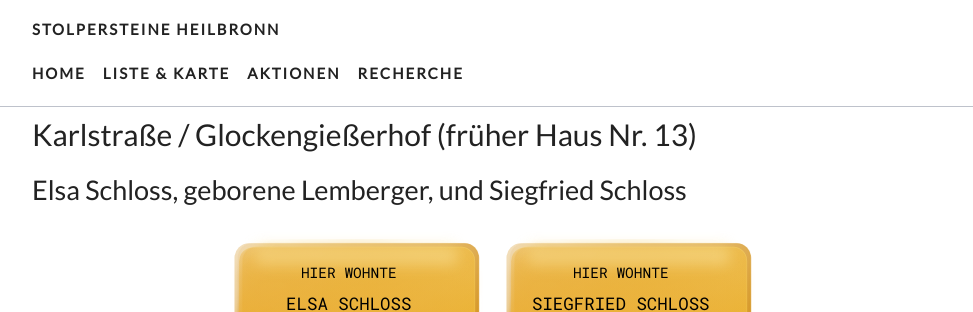
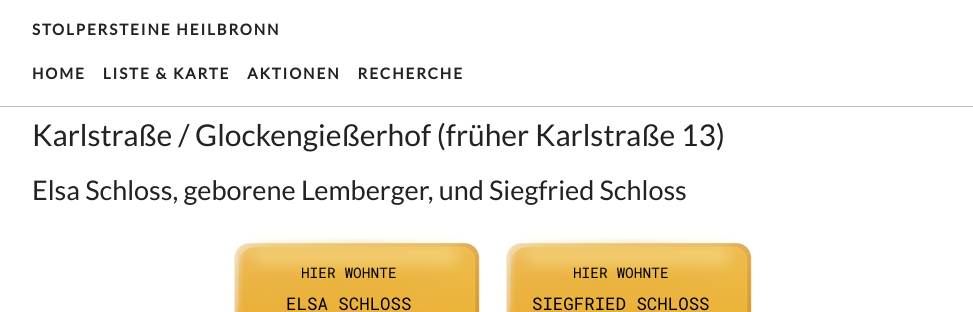
Before and after one commit to opendata-heilbronn/stolpersteine, a Jekyll site: the page built from _list/karlstr-13.md, in a window 1280 px wide and 900 px high. Shown: the top 312 px of the window, without its empty margins (148-1121 px from the left). Built offline with Jekyll 4.4.1, drawn with Linux system fonts in a browser that asks for light colours; nearby versions of some CDN libraries; some web fonts are replaced.

Commit message:
Updated Karlstr 13

```diff
--- a/_list/karlstr-13.md
+++ b/_list/karlstr-13.md
@@ -1,5 +1,5 @@
 ---
-title: Karlstraße / Glockengießerhof (früher Haus Nr. 13)
+title: Karlstraße / Glockengießerhof (früher Karlstraße 13)
 date: 2011-04-15 00:00:00 Z
 position: 22
 names: Elsa Schloss, geborene Lemberger, und Siegfried Schloss
```
